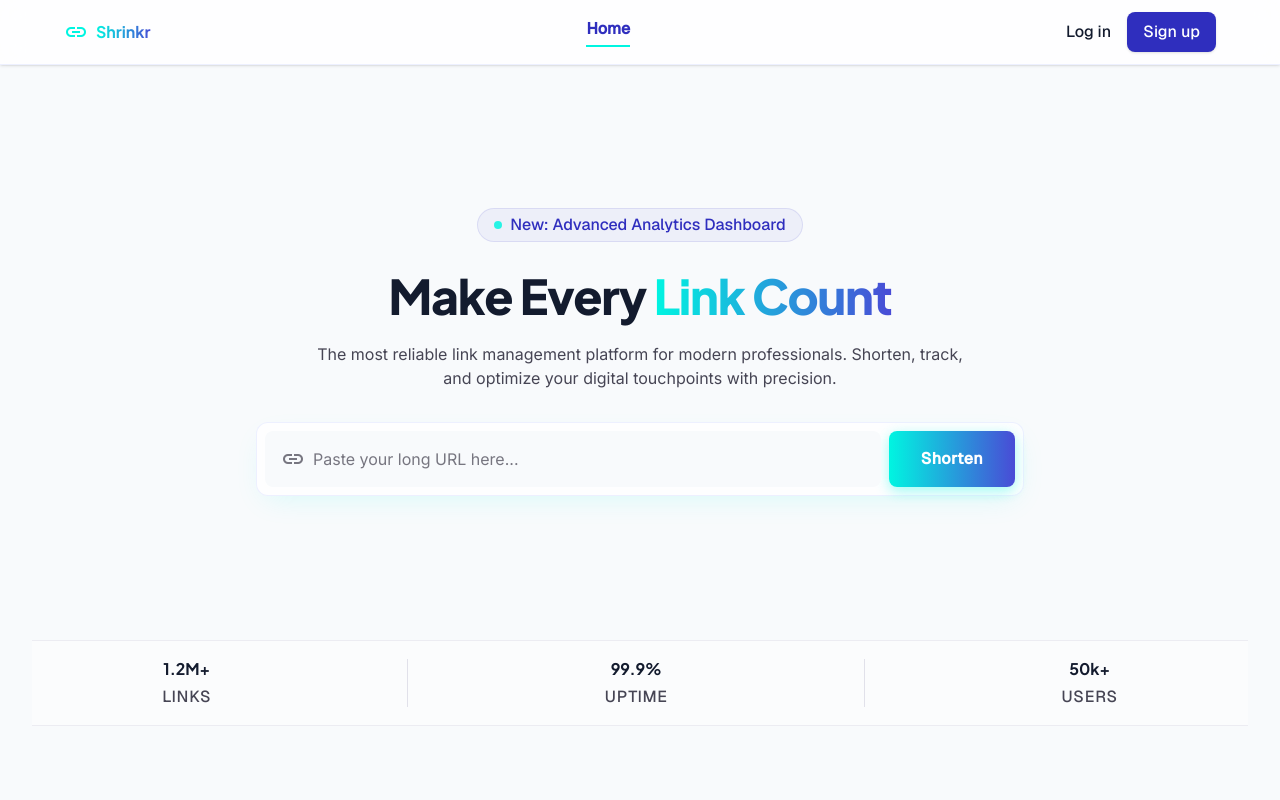
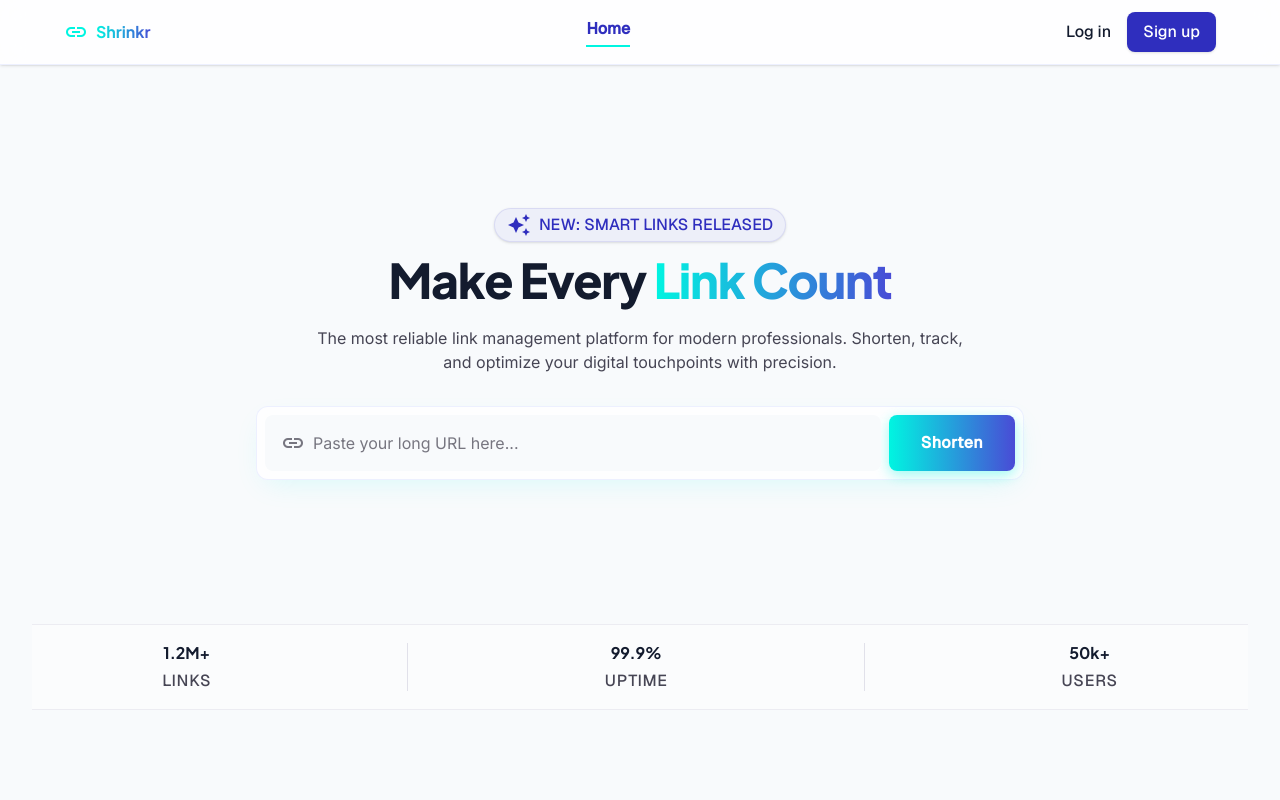
Before and after one commit to YashG1195/shrinkr, a React (Vite) app in the folder client/: page / in a window 1280 px wide. Shown: the top 800 px of the page. Built offline with nearby package versions, Linux system fonts and the light colour scheme.

Commit message:
Update announcement pill on Home page

```diff
--- a/client/src/pages/Home.jsx
+++ b/client/src/pages/Home.jsx
@@ -38,9 +38,9 @@ const Home = () => {
     <div className="flex-grow pt-24 pb-safe flex flex-col items-center justify-center">
       {/* Hero Section */}
       <section className="w-full max-w-container-max mx-auto px-margin-mobile md:px-gutter py-section-padding text-center">
-        <div className="inline-flex items-center gap-2 bg-primary/5 border border-primary/10 rounded-full px-4 py-1 mb-6">
-          <span className="w-2 h-2 rounded-full bg-brand-teal animate-pulse"></span>
-          <span className="font-label-sm text-label-sm text-primary">New: Advanced Analytics Dashboard</span>
+        <div className="inline-flex items-center gap-2 px-3 py-1 rounded-full bg-primary/5 border border-primary/10 text-primary mb-stack-sm shadow-sm">
+          <span className="material-symbols-outlined text-[16px]" style={{ fontVariationSettings: "'FILL' 1" }}>auto_awesome</span>
+          <span className="font-label-sm text-label-sm">NEW: SMART LINKS RELEASED</span>
         </div>
 
         <h1 className="font-display-lg text-[48px] md:text-display-lg font-extrabold text-on-background mb-stack-md leading-tight tracking-tight">
```
